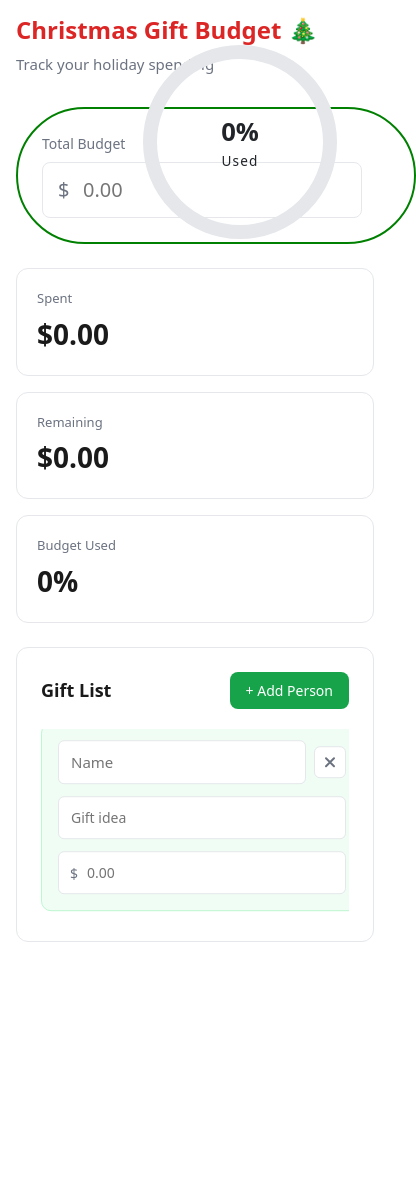
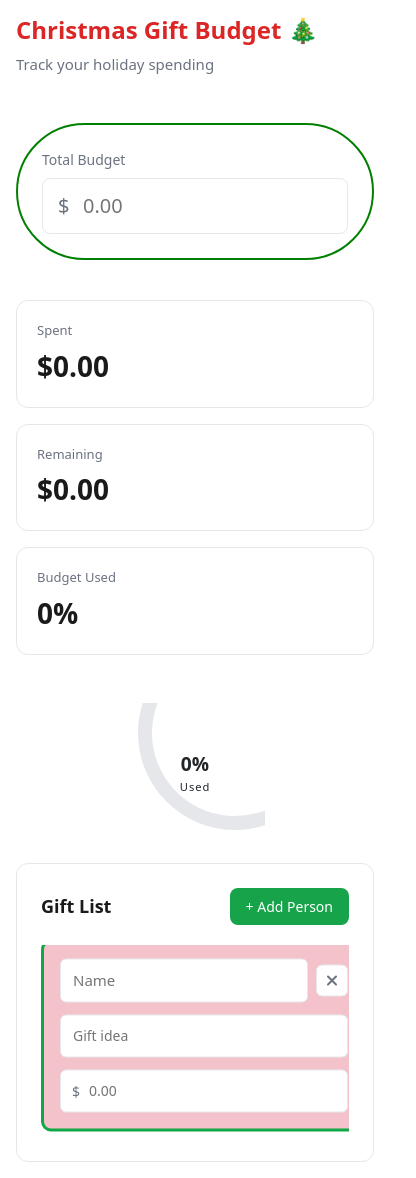
Before and after one commit to gefferyaddai/christ-budget-app, a React (Vite) app: page / in a window 390 px wide. Shown: the whole page, 416 px wide, since content can reach past the window. Before the commit the page ends 958 px from the top, so only its background shows below. Built offline with nearby package versions, Linux system fonts and the light colour scheme.

Commit message:
fixed mobile circle overlap issue

```diff
--- a/src/App.css
+++ b/src/App.css
@@ -13,6 +13,7 @@ body {
     max-width: 1200px;
     margin: 0 auto;
     padding: 24px;
+    position: relative; /* needed for desktop ring positioning */
 }
 
 .header {
@@ -114,6 +115,10 @@ body {
     border: 1px solid #e5e7eb;
     border-radius: 12px;
     padding: 24px;
+
+    display: flex;
+    flex-direction: column;
+    min-height: 0; /* needed so .people-grid can scroll */
 }
 
 .section-header {
@@ -150,17 +155,34 @@ body {
     display: grid;
     grid-template-columns: repeat(auto-fill, minmax(280px, 1fr));
     gap: 16px;
+
+    /* scroll inside this section */
+    max-height: 380px;
+    overflow-y: auto;
+    padding-right: 6px;
+}
+
+.people-grid::-webkit-scrollbar {
+    width: 6px;
+}
+
+.people-grid::-webkit-scrollbar-thumb {
+    background: #9ca3af;
+    border-radius: 4px;
+}
+
+.people-grid::-webkit-scrollbar-thumb:hover {
+    background: #6b7280;
 }
 
 .person-card {
-    background: #f0fdf4;
-    border: 1px solid #bbf7d0;
+    background: #f4c2ca;
+    border: 3px solid #10a846;
     border-radius: 10px;
     padding: 16px;
     display: flex;
     flex-direction: column;
     gap: 12px;
-
 
     animation: person-card-float 3.5s ease-in-out infinite;
 }
@@ -259,69 +281,18 @@ body {
     color: #6b7280;
 }
 
-@media (max-width: 768px) {
-    .app {
-        padding: 16px;
-    }
+/* ===== Budget ring (desktop defaults) ===== */
 
-    .title {
-        font-size: 24px;
-    }
-
-    .people-grid {
-        grid-template-columns: 1fr;
-    }
-
-    .stats-grid {
-        grid-template-columns: 1fr;
-    }
-}
-
-
-/* Make the gift list scroll inside its section */
-.people-grid {
-    max-height: 380px;     /* adjust this to fit your screen */
-    overflow-y: auto;
-    padding-right: 6px;    /* prevents scrollbar from overlapping items */
-}
-
-/* Allow its parent card to shrink to fit */
-.main-card {
-    display: flex;
-    flex-direction: column;
-    min-height: 0;          /* VERY important for nested flex scrolling */
-}
-
-.people-grid::-webkit-scrollbar {
-    width: 6px;
-}
-
-.people-grid::-webkit-scrollbar-thumb {
-    background: #9ca3af;
-    border-radius: 4px;
-}
-
-.people-grid::-webkit-scrollbar-thumb:hover {
-    background: #6b7280;
-}
-/* Make app the reference point for top-right positioning */
-.app {
-    /* make sure this is here */
-    position: relative;
-}
-
-/* Top-right corner placement */
 .budget-ring-container {
     position: absolute;
-    top: 32px;      /* tweak up/down */
-    right: 40px;    /* tweak left/right */
+    top: 32px;
+    right: 40px;
     z-index: 2;
 }
 
-/* Bigger ring */
 .budget-ring {
     position: relative;
-    width: 220px;   /* match the SVG size */
+    width: 220px;
     height: 220px;
 }
 
@@ -329,7 +300,15 @@ body {
     transform: rotate(-90deg);
 }
 
-/* Text inside the ring a bit larger */
+.budget-ring-label {
+    position: absolute;
+    inset: 0;
+    display: flex;
+    flex-direction: column;
+    align-items: center;
+    justify-content: center;
+}
+
 .budget-ring-percent {
     font-size: 1.6rem;
     font-weight: 700;
@@ -339,23 +318,19 @@ body {
     font-size: 0.85rem;
     letter-spacing: 0.08em;
 }
+
 .ring-track {
-    stroke: #e5e7eb;      /* light gray background circle */
+    stroke: #e5e7eb;
 }
 
 .ring-progress {
-    stroke: #16a34a;      /* green progress */
+    stroke: #16a34a;
     stroke-linecap: round;
     transition: stroke-dashoffset 0.3s ease;
 }
-.budget-ring-label {
-    position: absolute;
-    inset: 0;
-    display: flex;
-    flex-direction: column;
-    align-items: center;
-    justify-content: center;
-}
+
+/* ===== Floating cards ===== */
+
 @keyframes person-card-float {
     0%, 100% {
         transform: translateY(0);
@@ -364,3 +339,71 @@ body {
         transform: translateY(-6px);
     }
 }
+
+/* ===== Mobile layout adjustments ===== */
+
+@media (max-width: 768px) {
+    /* stack everything in a column and control order */
+    .app {
+        padding: 16px;
+        display: flex;
+        flex-direction: column;
+        gap: 16px;
+    }
+
+    .title {
+        font-size: 24px;
+    }
+
+    .header {
+        order: 1;
+    }
+
+    .budget-card {
+        order: 2;
+        width: 100%;
+    }
+
+    .stats-grid {
+        order: 3;
+        grid-template-columns: 1fr;
+    }
+
+    /* 🔽 move ring BELOW stats, centered, smaller */
+    .budget-ring-container {
+        order: 4;
+        position: static;
+        margin: 8px 0 4px;
+        display: flex;
+        justify-content: center;
+        align-items: center;
+        transform: none;
+    }
+
+    .budget-ring {
+        width: 140px;
+        height: 140px;
+    }
+
+    .budget-ring svg {
+        width: 140px;
+        height: 140px;
+    }
+
+    .budget-ring-percent {
+        font-size: 1.2rem;
+    }
+
+    .budget-ring-caption {
+        font-size: 0.7rem;
+    }
+
+    .main-card {
+        order: 5;
+    }
+
+    .people-grid {
+        grid-template-columns: 1fr;
+        max-height: 260px; /* keep internal scroll reasonable on small screens */
+    }
+}
```
